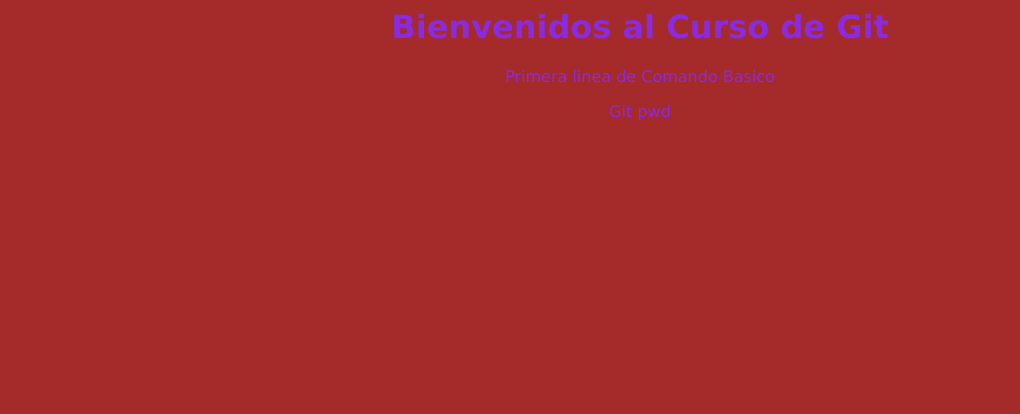
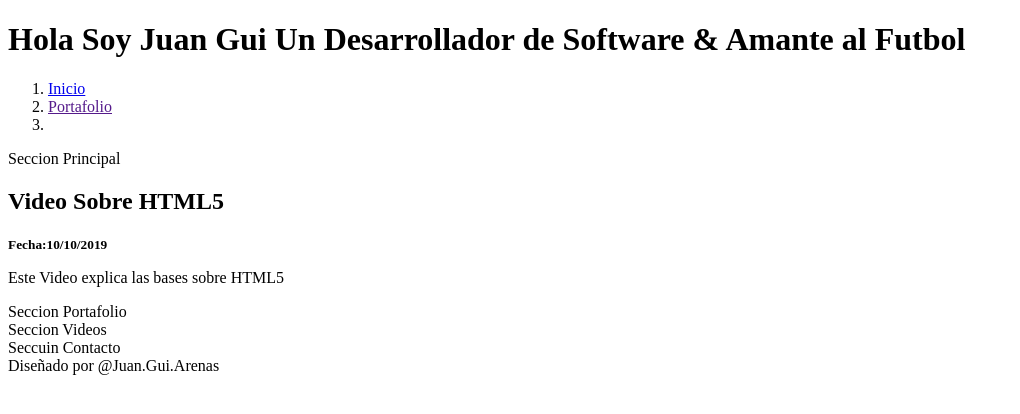
Before and after one commit to warlord78/portafolio, a plain HTML site: page blog.html in a window 1280 px wide. Shown: the whole page, without its empty margins (0-1020 px from the left). Drawn offline with Linux system fonts and the light colour scheme.

Commit message:
Agrego Estructura HTML5 a la pagina

```diff
--- a/blog.html
+++ b/blog.html
@@ -1,11 +1,31 @@
-<html>
+    <!DOCTYPE html>
+    <html>
     <head>
-        <title>Pagina de Platzi</title>
-        <link rel="stylesheet" href="css/estilos.css" />
+        <title>Portafolio</title>
+        <meta charset="UTF-8">
+        <!-- <link rel="stylesheet" href="css/estilos.css" /> -- -->
     </head>
     <body>
-        <h1>Bienvenidos al Curso de Git</h1>
-        <p>Primera linea de Comando Basico</p>
-        <p>Git pwd</p>
+        <header>
+            <h1>Hola Soy Juan Gui Un Desarrollador de Software & Amante al Futbol </h1>
+            <nav>
+                <ol>
+                  <li><a href="inicio.html">Inicio </a></li>
+                  <li> <a href=""> Portafolio </a></li>
+                  <li></li>
+                </ol>
+            </nav>
+        </header>
+        <section>Seccion Principal </section>
+        <article>
+             <h1>Video Sobre HTML5</h1>
+             <p> <small> <strong>Fecha:10/10/2019</strong>  </small></p>
+             <p> Este Video explica las bases sobre HTML5</p>
+         </article>
+        <section>Seccion Portafolio </section>
+
+        <section>Seccion Videos </section>
+        <section>Seccuin Contacto </section>
+        <footer>Diseñado por @Juan.Gui.Arenas</footer>
     </body>
 </html>
--- a/css/estilos.css
+++ b/css/estilos.css
@@ -3,5 +3,5 @@
     color:blueviolet;
     text-align: center;
     font-family: Verdana, Geneva, Tahoma, sans-serif;
-    background: brown;
+
 }
```
Also changed, not shown: index.html (deleted, +0 -13 lines), history.txt (deleted), joker.jpg (added).
